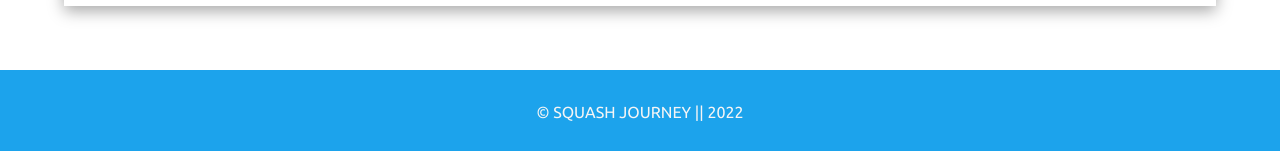
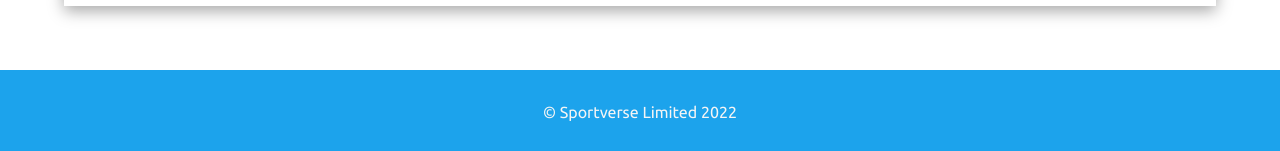
Before and after one commit to rabiaseo2016/spa-sports-coaching-website-frontend, a React (Create React App) app: page / in a window 1280 px wide. Shown: the part 3188-3339 px from the top of the page. Built offline with nearby package versions, Linux system fonts and the light colour scheme.

Commit message:
metadata update 20221024

```diff
--- a/public/index.html
+++ b/public/index.html
@@ -30,7 +30,7 @@
       href="https://fonts.googleapis.com/css2?family=Ubuntu:wght@300;400;500;700&display=swap"
       rel="stylesheet"
     />
-    <title>Sportverse</title>
+    <title>Sportverse | Squash Coaching</title>
   </head>
   <body>
     <noscript>You need to enable JavaScript to run this app.</noscript>
--- a/src/Footer/Footer.jsx
+++ b/src/Footer/Footer.jsx
@@ -8,10 +8,10 @@
         padding: "30px",
         backgroundColor: "#1ca3ec",
         color: "whitesmoke",
-        textTransform: "uppercase",
+        /*textTransform: "uppercase",*/
       }}
     >
-      <Typography variant="body1">&copy; Squash Journey || 2022</Typography>
+      <Typography variant="body1">&copy; Sportverse Limited 2022</Typography>
     </div>
   );
 }
```
